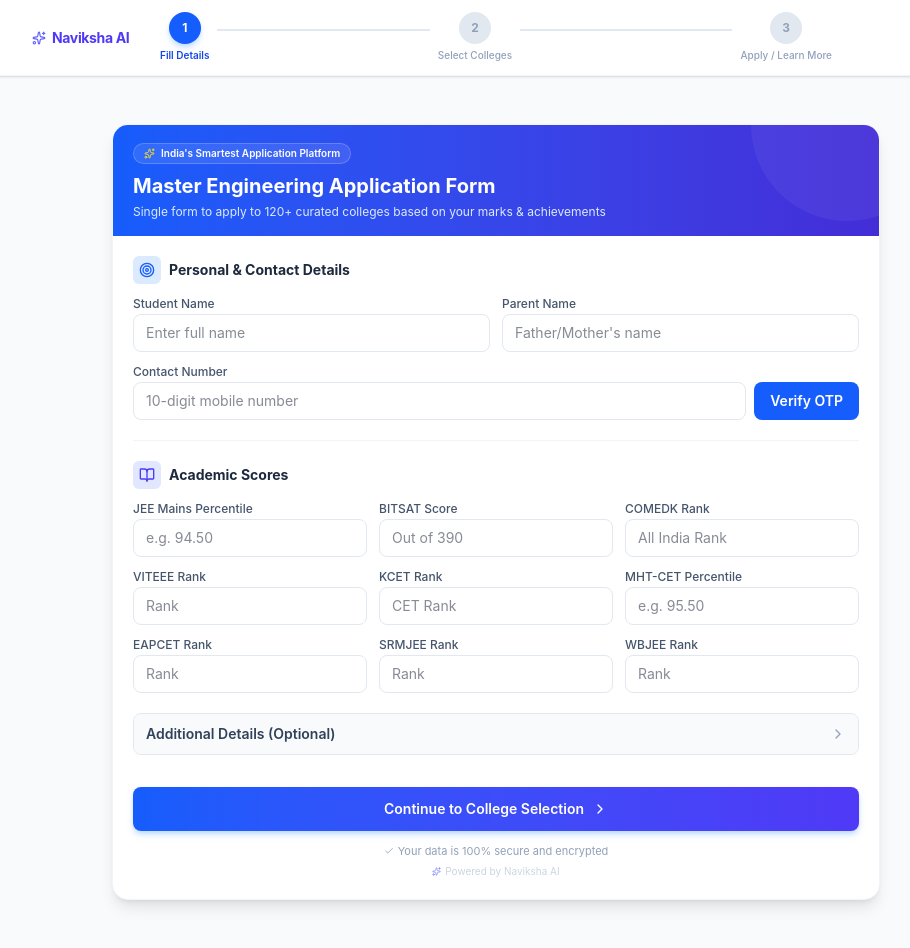
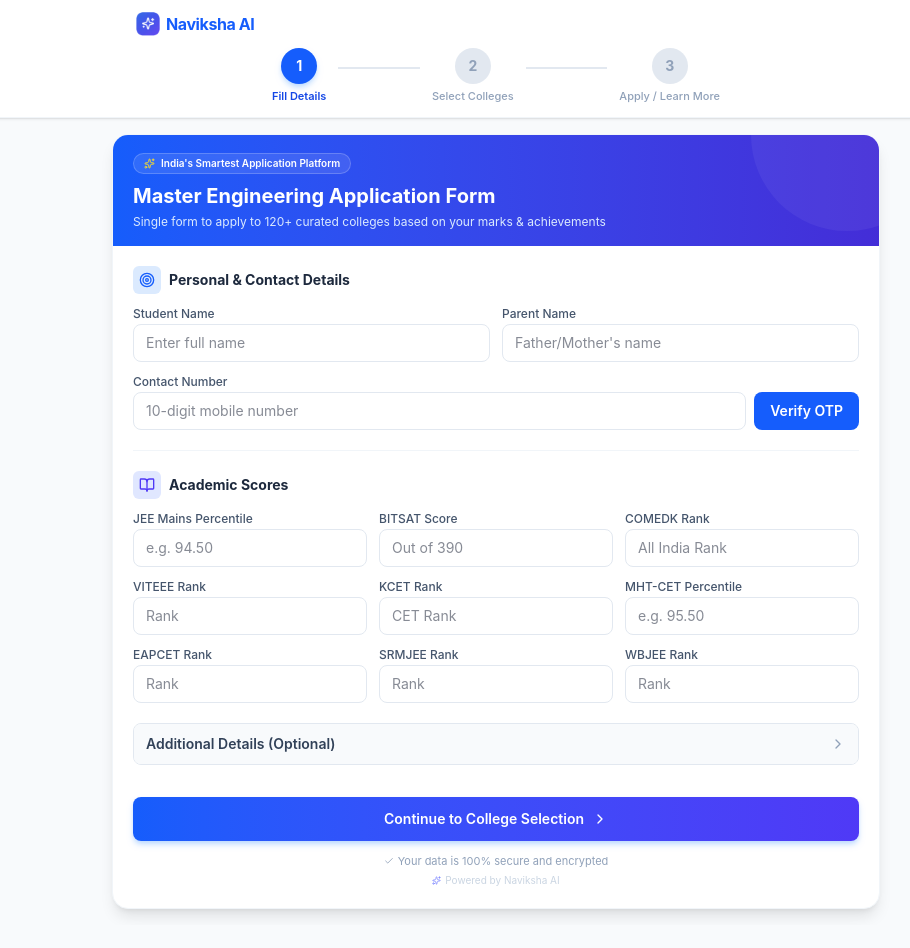
Before and after one commit to ainaviksha/CampusCompass-, a React (Vite) app: page / in a window 1280 px wide. Both pictures are taken after a click on the button "Get Started". Shown: the whole page, without its empty margins (144-1054 px from the left). After the commit the page ends 925 px from the top, so only its background shows below. Built offline with nearby package versions, Linux system fonts and the light colour scheme.

Commit message:
fix: redesign StepIndicator - Naviksha AI top-left on own row, steps centered below

```diff
--- a/src/App.jsx
+++ b/src/App.jsx
@@ -55,7 +55,7 @@
         )}
 
         {currentPage === 'form' && (
-          <div className="py-12 px-4">
+          <div className="py-4 px-4">
             <MasterForm onSubmit={handleFormSubmit} />
           </div>
         )}
--- a/src/components/Shared/StepIndicator.jsx
+++ b/src/components/Shared/StepIndicator.jsx
@@ -8,16 +8,16 @@
 ];
 
 const StepIndicator = ({ currentStep = 1 }) => (
-    <div className="sticky top-0 z-30 px-3 sm:px-4 py-2.5 sm:py-3 bg-white/95 backdrop-blur-md shadow-sm border-b border-slate-100">
-        <div className="flex items-center max-w-2xl mx-auto relative">
-            {/* Desktop: Naviksha AI brand — left side */}
-            <div className="hidden md:flex items-center gap-1.5 absolute -left-32 top-1/2 -translate-y-1/2">
-                <Sparkles size={14} className="text-indigo-500" />
-                <span className="text-sm text-indigo-600 font-bold tracking-tight whitespace-nowrap">Naviksha AI</span>
+    <div className="sticky top-0 z-30 bg-white/95 backdrop-blur-md shadow-sm border-b border-slate-100">
+        <div className="max-w-3xl mx-auto px-4 sm:px-6 py-2 sm:py-3">
+            {/* Row 1: Naviksha AI brand — top-left */}
+            <div className="flex items-center gap-1.5 mb-2 sm:mb-3">
+                <img src="/logo.png" alt="Naviksha AI" className="w-5 h-5 sm:w-6 sm:h-6 rounded-md" />
+                <span className="text-sm sm:text-base text-blue-600 font-bold tracking-tight">Naviksha AI</span>
             </div>
 
-            {/* Steps row */}
-            <div className="flex items-center justify-between flex-1">
+            {/* Row 2: Steps — centered */}
+            <div className="flex items-center justify-between max-w-md mx-auto">
                 {STEPS.map((step, idx) => {
                     const stepNum = idx + 1;
                     const isComplete = stepNum < currentStep;
@@ -27,17 +27,17 @@
                         <React.Fragment key={step.label}>
                             <div className="flex flex-col items-center gap-0.5 sm:gap-1">
                                 <div
-                                    className={`w-6 h-6 sm:w-8 sm:h-8 rounded-full flex items-center justify-center text-[10px] sm:text-xs font-bold transition-all duration-300 ${isComplete
+                                    className={`w-8 h-8 sm:w-9 sm:h-9 rounded-full flex items-center justify-center text-xs sm:text-sm font-bold transition-all duration-300 ${isComplete
                                         ? 'bg-green-500 text-white shadow-md shadow-green-200'
                                         : isActive
                                             ? 'bg-blue-600 text-white shadow-md shadow-blue-200'
                                             : 'bg-slate-200 text-slate-400'
                                         }`}
                                 >
-                                    {isComplete ? <Check size={14} /> : stepNum}
+                                    {isComplete ? <Check size={16} /> : stepNum}
                                 </div>
                                 <span
-                                    className={`text-[8px] sm:text-[10px] font-medium transition-colors duration-300 whitespace-nowrap ${isComplete
+                                    className={`text-[9px] sm:text-[11px] font-medium transition-colors duration-300 whitespace-nowrap ${isComplete
                                         ? 'text-green-600 font-semibold'
                                         : isActive
                                             ? 'text-blue-700 font-semibold'
@@ -49,7 +49,7 @@
                             </div>
 
                             {idx < STEPS.length - 1 && (
-                                <div className="flex-1 mx-1 sm:mx-2 relative -top-2">
+                                <div className="flex-1 mx-1.5 sm:mx-3 relative -top-2">
                                     <div className={`h-0.5 transition-colors duration-300 ${stepNum < currentStep ? 'bg-green-400' : 'bg-slate-200'
                                         }`} />
                                 </div>
@@ -59,12 +59,6 @@
                 })}
             </div>
         </div>
-
-        {/* Mobile/Tablet: Powered by Naviksha AI — centered below steps */}
-        <div className="flex md:hidden items-center justify-center gap-1 mt-1.5">
-            <Sparkles size={9} className="text-indigo-400" />
-            <span className="text-[9px] text-slate-400 font-medium">Powered by Naviksha AI</span>
-        </div>
     </div>
 );
 
```
